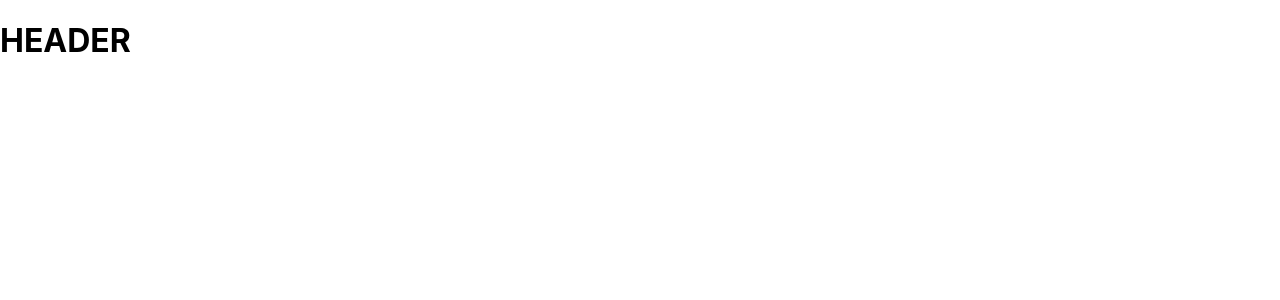
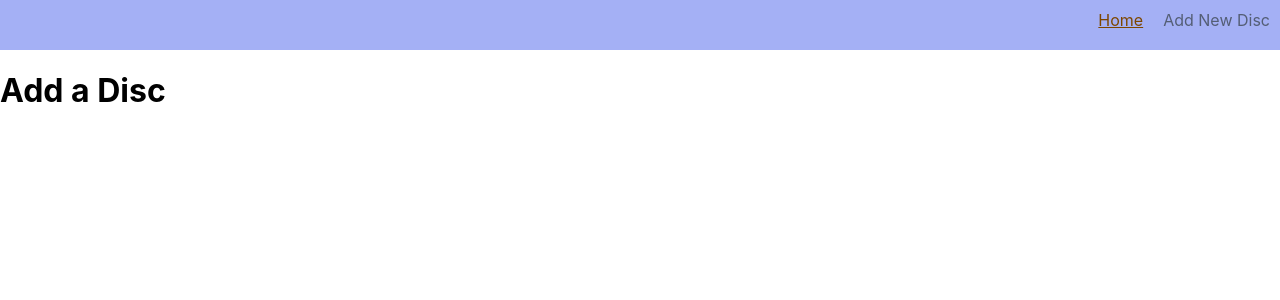
Before and after one commit to pete-hamrick/lab-09-full-stack-app, a React (Create React App) app: page /create in a window 1280 px wide. Shown: the top 300 px of the page. Built offline with nearby package versions, Linux system fonts and the light colour scheme.

Commit message:
added header styling and home lists discs with clickable links

```diff
--- a/src/App.js
+++ b/src/App.js
@@ -1,5 +1,8 @@
 import React, { Component } from 'react';
 import { BrowserRouter, Route, Switch } from 'react-router-dom';
+import CreateDisc from './CreateDisc';
+import DiscDetail from './DiscDetail';
+import DiscList from './DiscList';
 import Header from './Header';
 class App extends Component {
   state = {  }
@@ -7,11 +10,12 @@ class App extends Component {
     return (
       <>
         <BrowserRouter>
-          <Header>
+          <Header />
             <Switch>
-
+              <Route exact path ='/' component={DiscList} />
+              <Route exact path ='/discs/:id' component={DiscDetail} />
+              <Route exact path ='/create' component={CreateDisc} />
             </Switch>
-          </Header>
         </BrowserRouter>
       </>
     );
--- a/src/DiscList.js
+++ b/src/DiscList.js
@@ -1,9 +1,28 @@
 import React, { Component } from 'react';
+import { Link } from 'react-router-dom';
+import { getDiscs } from './fetch-utils';
 
 class DiscList extends Component {
-    state = {  }
+    state = { discs: [] };
+    componentDidMount = async () => {
+        const data = await getDiscs();
+        this.setState({ discs: data });
+    };
     render() {
-        return <h1>Discs</h1>;
+        return (
+            <section className='disc-list'>
+                {this.state.discs.map((d) => (
+                    <div key={d.id} className='disc-card'>
+                        <h2>
+                            <Link to={`/discs/${d.id}`}>{d.disc}</Link>
+                        </h2>
+                        <p>
+                            The {d.disc} is a {d.type}, it's a speed {d.speed} disc and it's made by {d.manufacturer}.
+                        </p>
+                    </div>
+                ))}
+            </section>
+        );
     }
 }
 
--- /dev/null
+++ b/src/Header.css
@@ -0,0 +1,20 @@
+header {
+    width: 100vw;
+    height: 50px;
+    background-color: #A4B0F5;
+    display: flex;
+    justify-content: flex-end;
+
+}
+a.visited {
+    text-decoration: none;
+}
+a.active {
+    text-decoration: none;
+    color: #545E75;
+}
+
+a {
+    margin: 10px;
+    color: #7D4600;
+}
--- a/src/Header.js
+++ b/src/Header.js
@@ -1,11 +1,13 @@
 import React, { Component } from 'react';
-
+import { NavLink } from 'react-router-dom';
+import './Header.css';
 class Header extends Component {
     state = {  }
     render() {
         return (
             <header>
-                <h1>HEADER</h1>
+                <NavLink exact to='/'>Home</NavLink>
+                <NavLink to='/create'>Add New Disc</NavLink>
             </header>
         );
     }
--- /dev/null
+++ b/src/fetch-utils.js
@@ -0,0 +1,7 @@
+const URL = 'https://hidden-beach-58098.herokuapp.com';
+
+export const getDiscs = async () => {
+    const resp = await fetch(`${URL}/discs`);
+    const data = await resp.json();
+    return data;
+};
```
